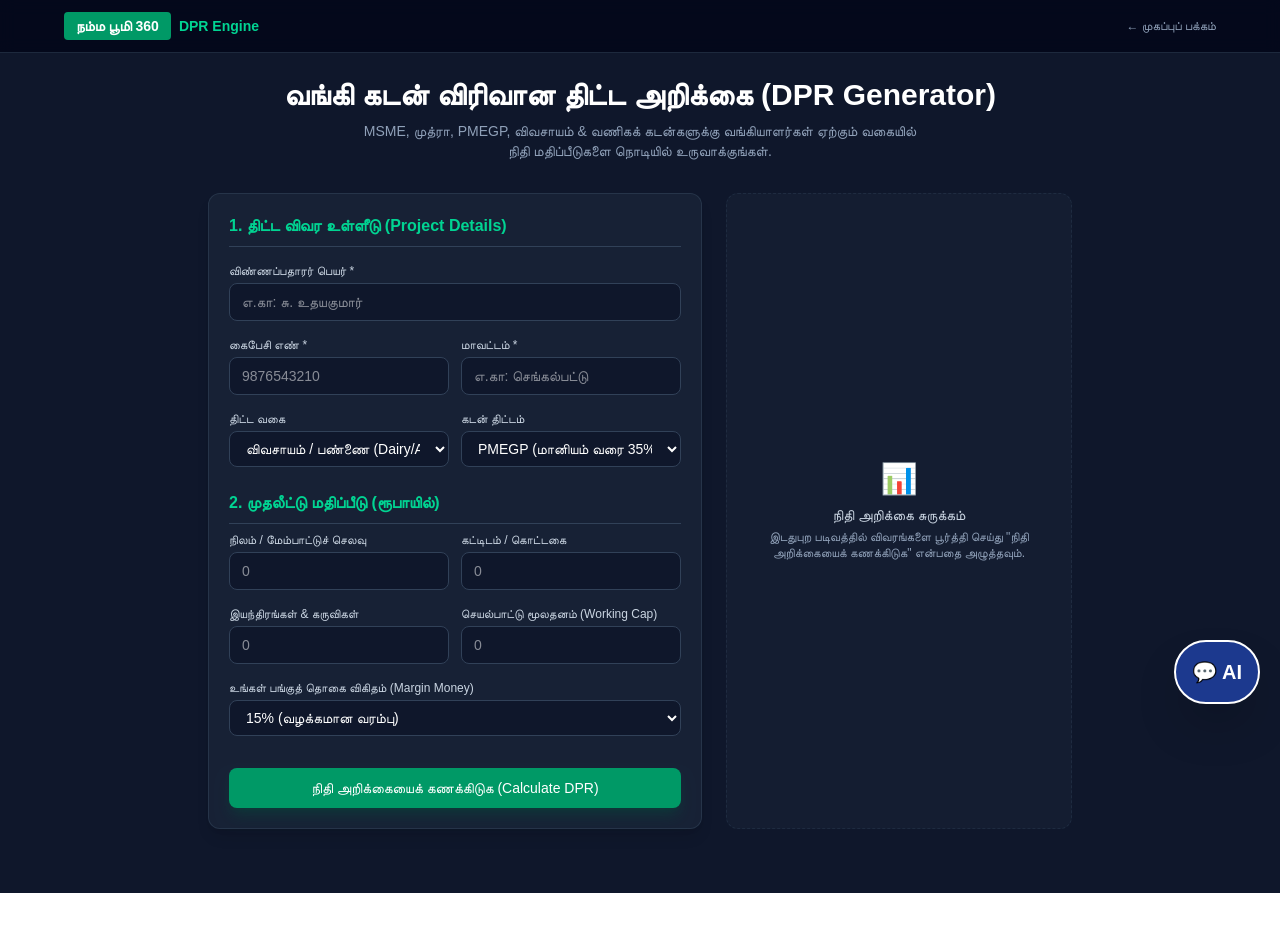
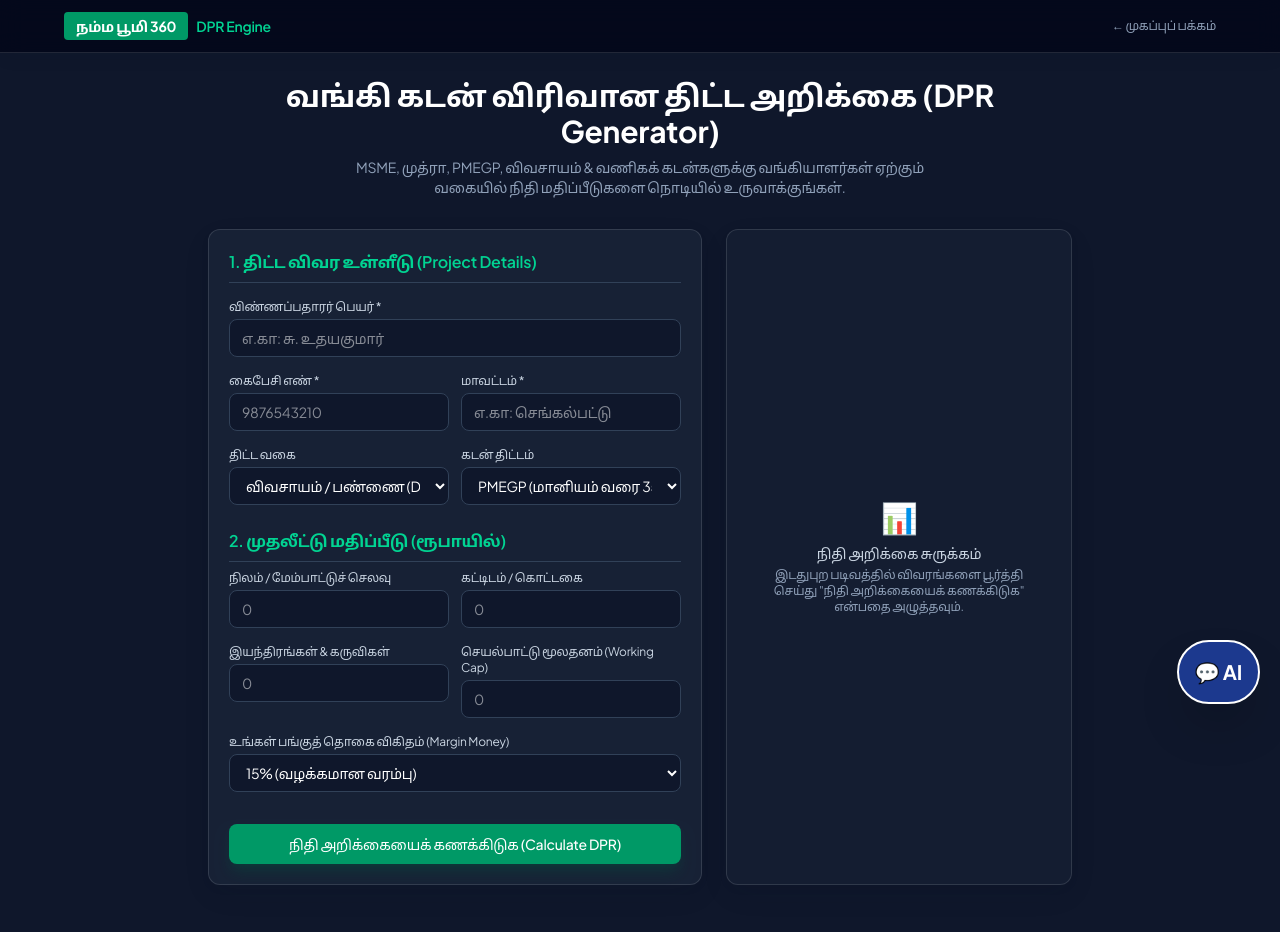
Before and after one commit to nammaboomiofficial-app/namma-boomi, a Next.js app: page /dpr in a window 1280 px wide. Shown: the top 932 px of the page. Before the commit the page ends 893 px from the top, so only its background shows below. Built offline with nearby package versions, Linux system fonts and the light colour scheme.

Commit message:
Applied enterprise corporate UI styling in globals.css

```diff
--- a/src/styles/globals.css
+++ b/src/styles/globals.css
@@ -1,27 +1,96 @@
+@import url('https://fonts.googleapis.com/css2?family=Noto+Sans+Tamil:wght@400;500;600;700;800&family=Plus+Jakarta+Sans:wght@400;500;600;700;800&display=swap');
 @import "tailwindcss";
+
 html, body {
   overflow-x: hidden;
   max-width: 100vw;
   width: 100%;
+  scroll-behavior: smooth;
 }
+
 :root {
-  --background: #ffffff;
-  --foreground: #171717;
+  --background: #f1f5f9;
+  --foreground: #0f172a;
 }
 
 @theme inline {
   --color-background: var(--background);
   --color-foreground: var(--foreground);
-  --font-sans: var(--font-geist-sans);
+  --font-sans: 'Plus Jakarta Sans', 'Noto Sans Tamil', sans-serif;
   --font-mono: var(--font-geist-mono);
 }
 
+/* நுட்பமான கார்ப்பரேட் கிரிட் பின்னணி (Subtle Enterprise Backdrop) */
+body {
+  color: var(--foreground);
+  background-color: #f4f6f9;
+  background-image: radial-gradient(#cbd5e1 0.75px, transparent 0.75px);
+  background-size: 24px 24px;
+  font-family: 'Plus Jakarta Sans', 'Noto Sans Tamil', sans-serif !important;
+  letter-spacing: -0.015em;
+  -webkit-font-smoothing: antialiased;
+}
 
+/* கார்ப்பரேட் ஹெடர் & நேவிகேஷன் மெருகூட்டல் */
+header, nav {
+  backdrop-filter: blur(12px);
+  border-bottom: 1px solid rgba(255, 255, 255, 0.12);
+  box-shadow: 0 4px 20px -2px rgba(15, 23, 42, 0.08);
+}
 
-body {
-  background: var(--background);
-  color: var(--foreground);
-  font-family: Arial, Helvetica, sans-serif;
+/* பிரீமியம் 3D கார்டு எஃபெக்ட் (Enterprise Elevation & Border Glow) */
+.rounded-xl, .rounded-2xl, .rounded-3xl {
+  border: 1px solid rgba(255, 255, 255, 0.12);
+  box-shadow: 0 10px 30px -5px rgba(15, 23, 42, 0.12), 0 4px 12px -2px rgba(15, 23, 42, 0.05);
+  transition: all 0.3s cubic-bezier(0.22, 1, 0.36, 1) !important;
+}
+
+.rounded-xl:hover, .rounded-2xl:hover, .rounded-3xl:hover {
+  transform: translateY(-4px);
+  border-color: rgba(16, 185, 129, 0.45) !important;
+  box-shadow: 0 20px 35px -8px rgba(15, 23, 42, 0.2), 0 0 0 1px rgba(16, 185, 129, 0.25) !important;
+}
+
+/* பட்டன்களுக்கு பிரீமியம் ஷைன் & மைக்ரோ அனிமேஷன் */
+button, a {
+  transition: all 0.22s cubic-bezier(0.4, 0, 0.2, 1) !important;
+}
+
+button:hover {
+  filter: brightness(1.06);
+  box-shadow: 0 6px 16px -3px rgba(0, 0, 0, 0.2);
+}
+
+button:active {
+  transform: scale(0.97);
+}
+
+/* இன்புட் பாக்ஸ்களுக்கு கார்ப்பரேட் ஃபோகஸ் */
+input, select, textarea {
+  transition: all 0.2s ease !important;
+}
+
+input:focus, select:focus, textarea:focus {
+  box-shadow: 0 0 0 3px rgba(16, 185, 129, 0.25) !important;
+}
+
+/* நேர்த்தியான கார்ப்பரேட் ஸ்க்ரோல்பார் */
+::-webkit-scrollbar {
+  width: 6px;
+  height: 6px;
+}
+
+::-webkit-scrollbar-track {
+  background: #e2e8f0;
+}
+
+::-webkit-scrollbar-thumb {
+  background: #64748b;
+  border-radius: 9999px;
+}
+
+::-webkit-scrollbar-thumb:hover {
+  background: #334155;
 }
 
 @media print {
@@ -30,6 +99,7 @@ body {
   }
   body {
     background: white !important;
+    background-image: none !important;
   }
   #printable-audit-report {
     position: fixed !important;
```
